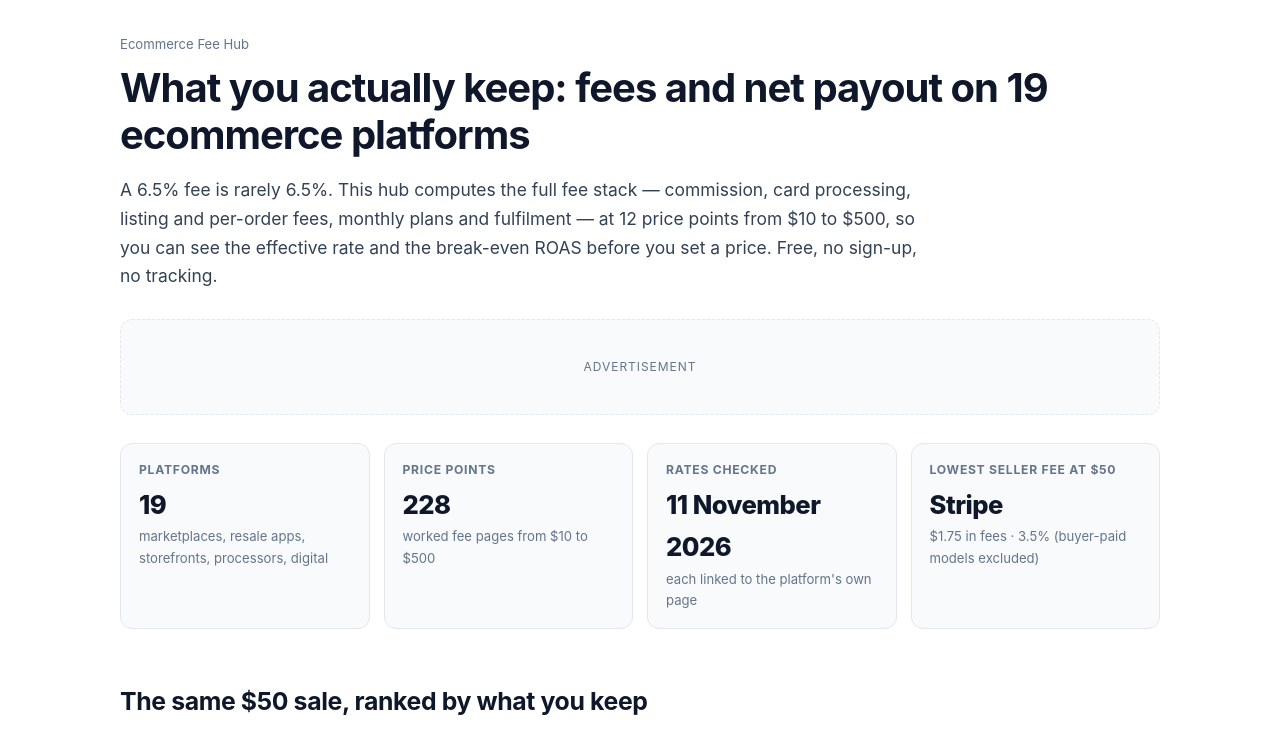
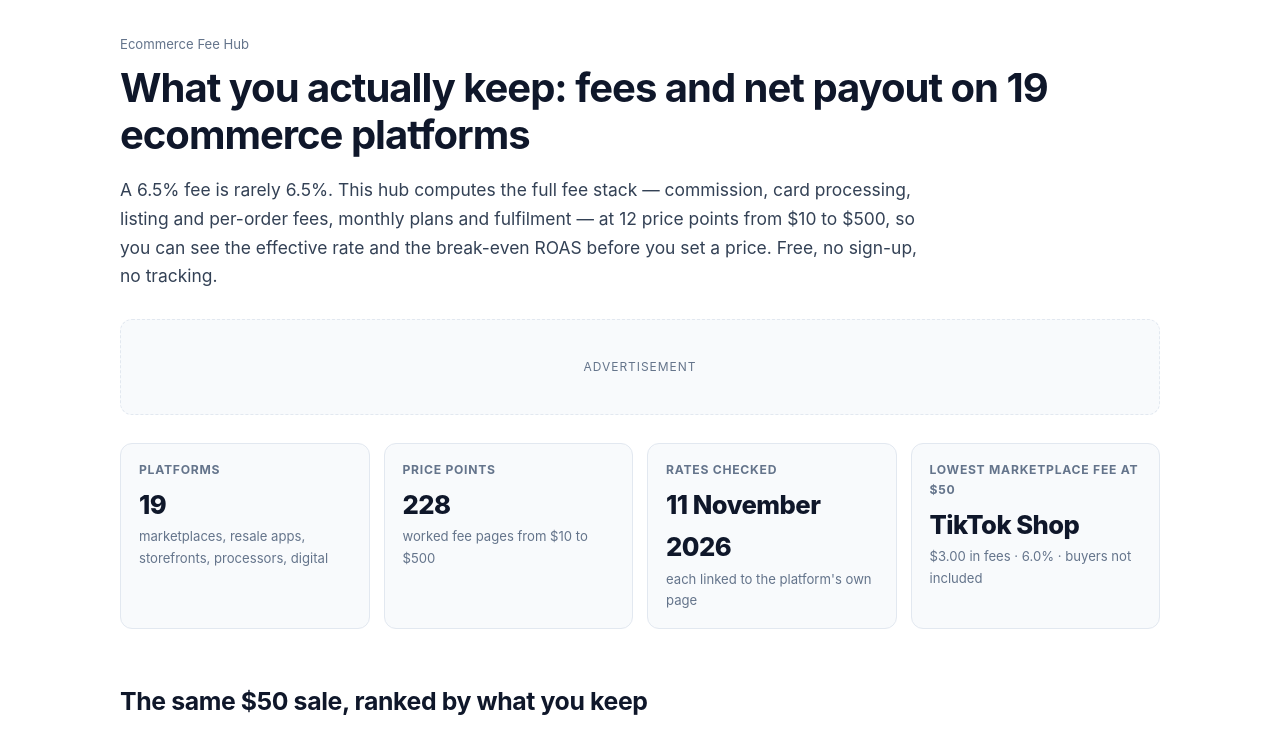
Before and after one commit to gkdlwjavm9-cpu/ecommerce-fee-calculator, a plain HTML site: page index.html in a window 1280 px wide. Shown: the part 63-796 px from the top of the page. Drawn offline with Linux system fonts and the light colour scheme.

Commit message:
Home stat: lowest marketplace fee

```diff
--- a/index.html
+++ b/index.html
@@ -119,7 +119,7 @@ effective rate and the break-even ROAS before you set a price. Free, no sign-up,
 <div class="stat"><div class="k">Platforms</div><div class="v">19</div><div class="s">marketplaces, resale apps, storefronts, processors, digital</div></div>
 <div class="stat"><div class="k">Price points</div><div class="v">228</div><div class="s">worked fee pages from $10 to $500</div></div>
 <div class="stat"><div class="k">Rates checked</div><div class="v">11 November 2026</div><div class="s">each linked to the platform's own page</div></div>
-<div class="stat"><div class="k">Lowest seller fee at $50</div><div class="v">Stripe</div><div class="s">$1.75 in fees · 3.5% (buyer-paid models excluded)</div></div>
+<div class="stat"><div class="k">Lowest marketplace fee at $50</div><div class="v">TikTok Shop</div><div class="s">$3.00 in fees · 6.0% · buyers not included</div></div>
 </div>
 <h2>The same $50 sale, ranked by what you keep</h2>
 <p>One item, one order, buyer pays shipping and tax separately, no ads, no boosts. The monthly plan cost of a
```
